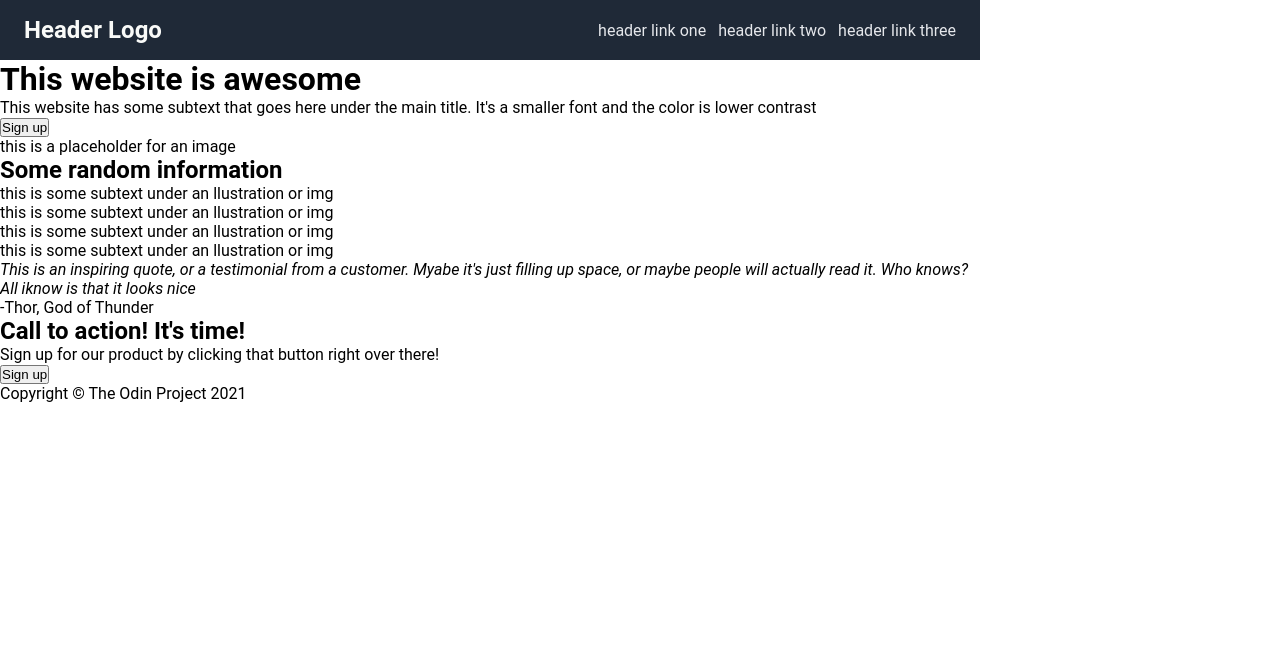
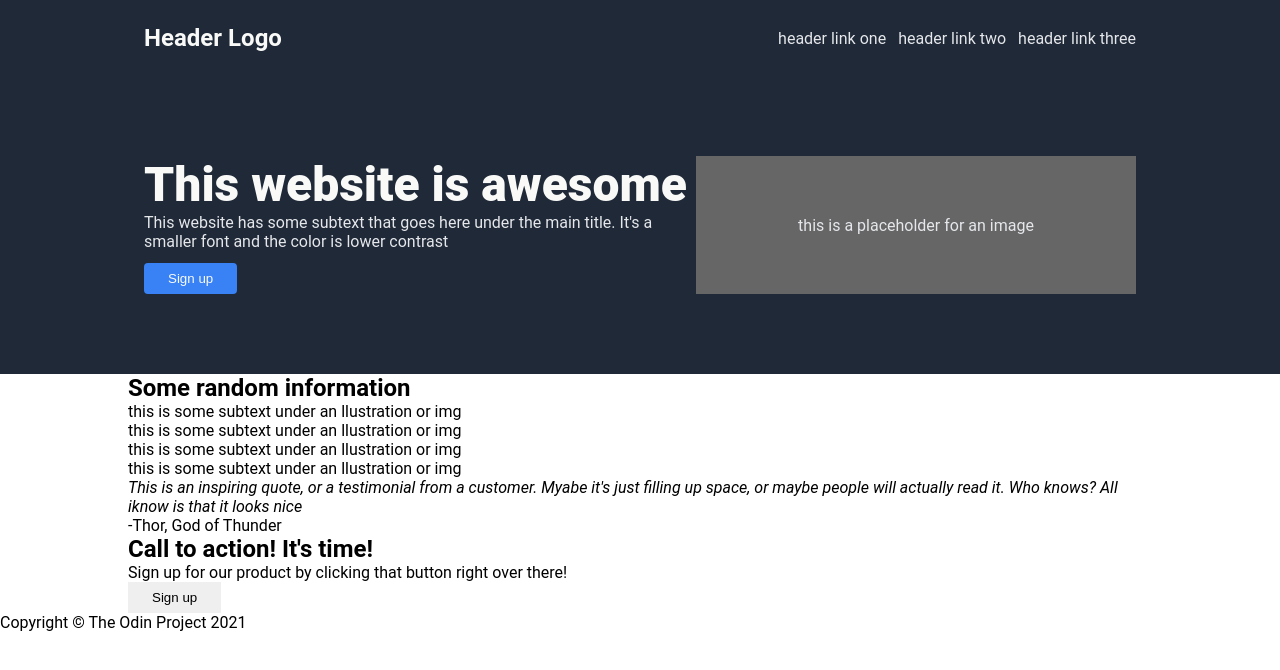
Before and after one commit to jazzyhand678/odin-landing-page, a plain HTML site: page index.html in a window 1280 px wide. Drawn offline with Linux system fonts and the light colour scheme.

Commit message:
updated container max width to 1024px and hero section styling

```diff
--- a/styles.css
+++ b/styles.css
@@ -6,22 +6,29 @@
 
 body {
     font-family: 'roboto', sans-serif;
+    width: 100%;
+    display: flex;
+    flex-direction: column;
 }
 
 a {
     text-decoration: none;
 }
 
+nav, header {
+    background-color: #1F2937;
+}
+
 .container {
-    max-width: 980px;
+    max-width: 1024px;
+    margin: 0 auto;
 }
 
 .navbar {
     display: flex;
     justify-content: space-between;
     align-items: center;
-    background-color: #1F2937;
-    padding: 16px 24px;
+    padding: 24px 16px;
 }
 
 .logo {
@@ -39,3 +46,46 @@ a {
 .nav-links a {
     color: #E5E7EB;
 }
+
+.hero {
+    display: flex;
+    justify-content: space-between;
+    padding: 80px 16px;
+}
+
+.hero-title {
+    font-size: 48px;
+    font-weight: 800;
+    color: #F9FAF8;
+}
+
+.hero-content p {
+    color: #E5E7EB;
+    margin-bottom: 12px;
+    margin-right: 20px;
+    flex: auto;
+}
+
+.hero-image {
+    color: #E5E7EB;
+    background-color: #666;
+    display: flex;
+    justify-content: center;
+    align-items: center;
+    min-width: 440px;
+}
+
+.button {
+    padding: 8px 24px;
+    text-decoration: none;
+    border: none;
+}
+
+.primary {
+    background-color: #3882F6;
+}
+
+.button.primary {
+    color: #F9FAF8;
+    border-radius: 4px;
+}
```
